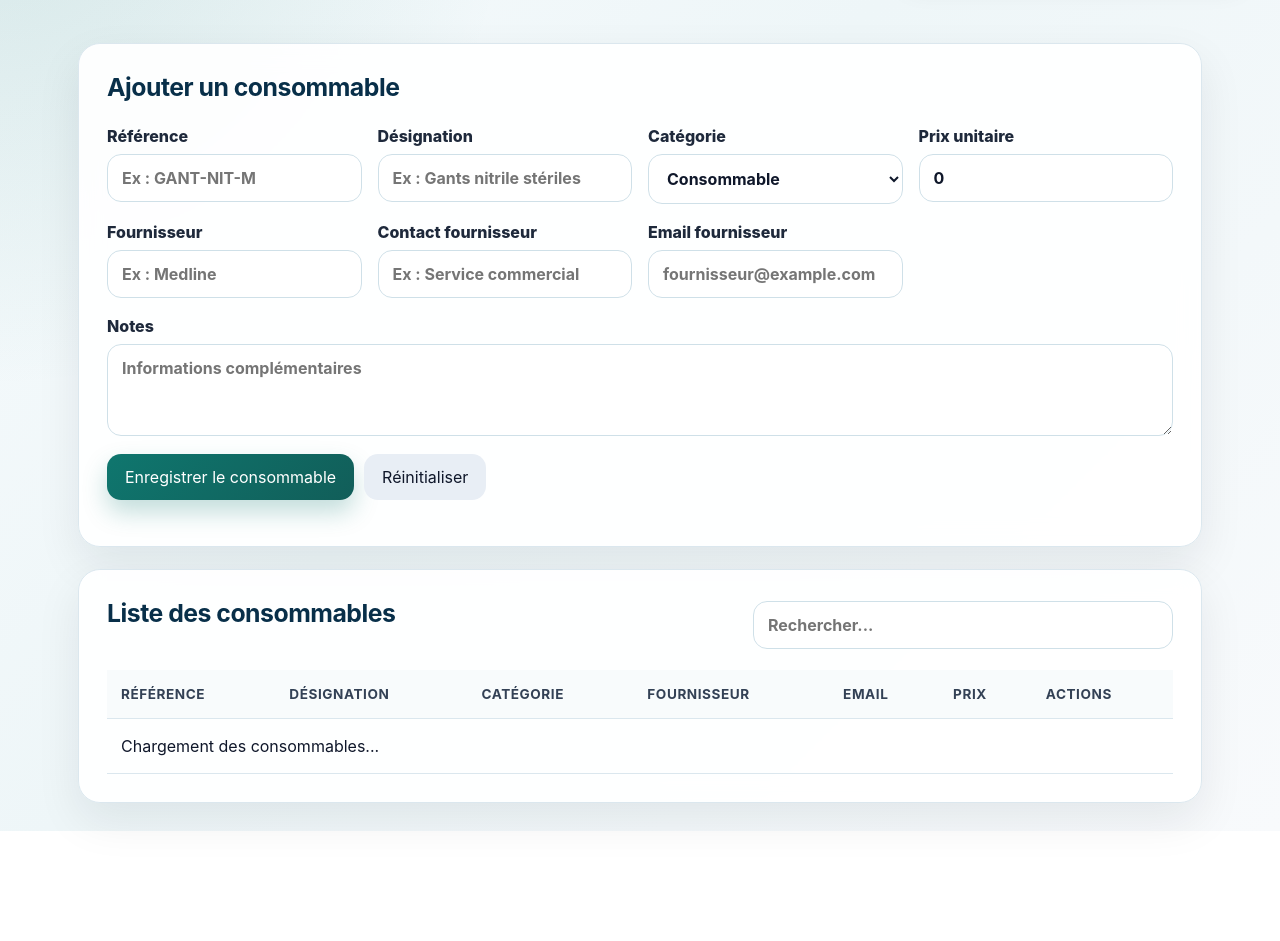
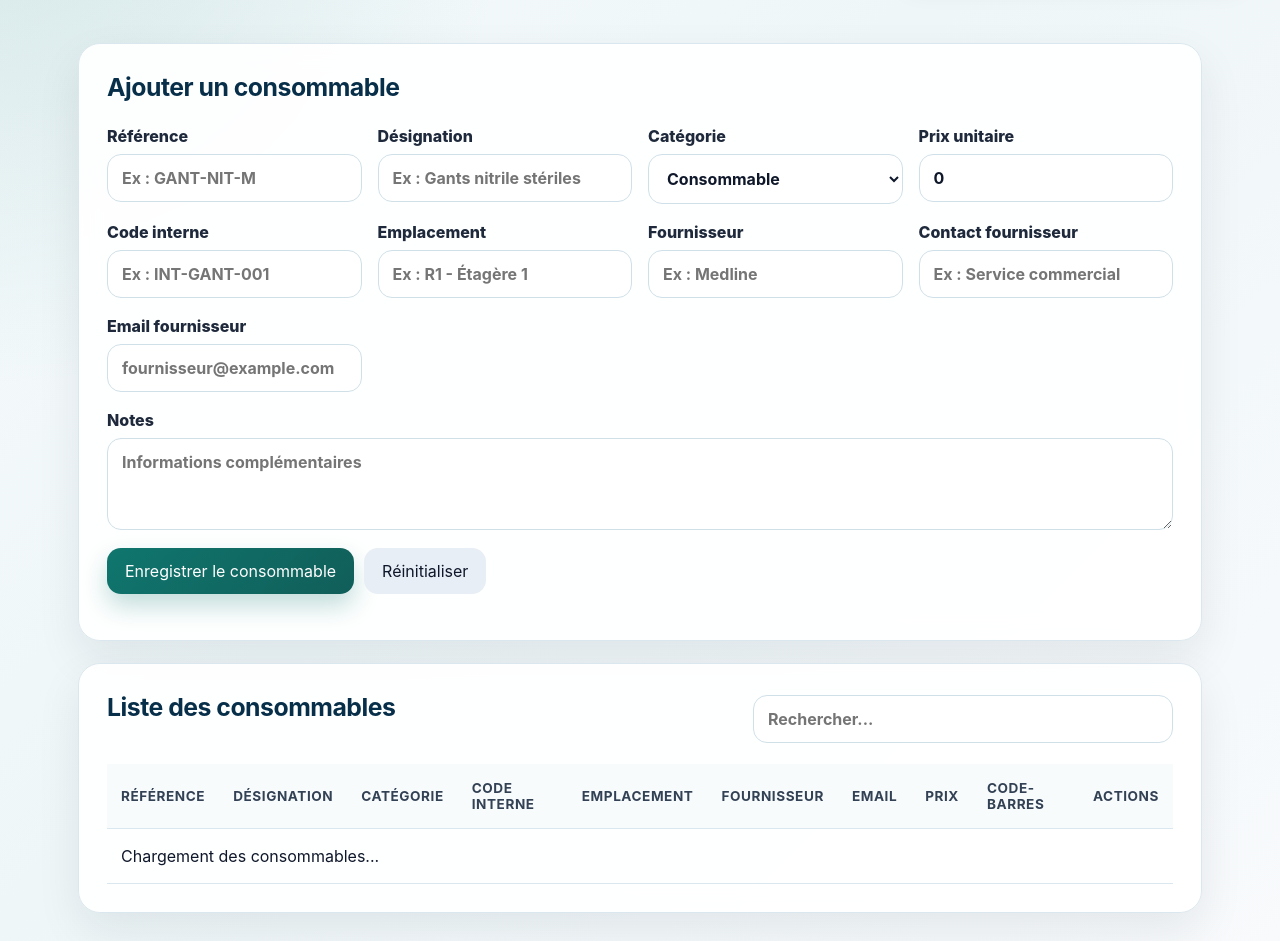
Before and after one commit to Biomed2607/stock-biomedical, a plain HTML site: page gestion-stock.html in a window 1280 px wide. Shown: the part 124-1065 px from the top of the page. Before the commit the page ends 955 px from the top, so only its background shows below. Drawn offline with Linux system fonts and the light colour scheme.

Commit message:
Update gestion-stock.html

```diff
--- a/gestion-stock.html
+++ b/gestion-stock.html
@@ -5,6 +5,9 @@
   <meta name="viewport" content="width=device-width, initial-scale=1.0" />
   <title>Gestion du stock — Stock Biomédical</title>
   <link rel="stylesheet" href="styles.css" />
+
+  <!-- Génération des codes-barres -->
+  <script src="https://cdn.jsdelivr.net/npm/jsbarcode@3.11.6/dist/JsBarcode.all.min.js"></script>
 </head>
 <body>
   <header class="site-header">
@@ -26,6 +29,7 @@
 
       <form id="itemForm" class="form-grid">
         <input type="hidden" id="itemId" />
+        <input type="hidden" id="itemBarcode" />
 
         <label>
           Référence
@@ -49,6 +53,16 @@
         <label>
           Prix unitaire
           <input id="price" type="number" min="0" step="0.01" value="0" required />
+        </label>
+
+        <label>
+          Code interne
+          <input id="internalCode" type="text" placeholder="Ex : INT-GANT-001" required />
+        </label>
+
+        <label>
+          Emplacement
+          <input id="storageLocation" type="text" placeholder="Ex : R1 - Étagère 1" required />
         </label>
 
         <label>
@@ -93,15 +107,18 @@
               <th>Référence</th>
               <th>Désignation</th>
               <th>Catégorie</th>
+              <th>Code interne</th>
+              <th>Emplacement</th>
               <th>Fournisseur</th>
               <th>Email</th>
               <th>Prix</th>
+              <th>Code-barres</th>
               <th>Actions</th>
             </tr>
           </thead>
           <tbody id="itemsTable">
             <tr>
-              <td colspan="7">Chargement des consommables...</td>
+              <td colspan="10">Chargement des consommables...</td>
             </tr>
           </tbody>
         </table>
```
